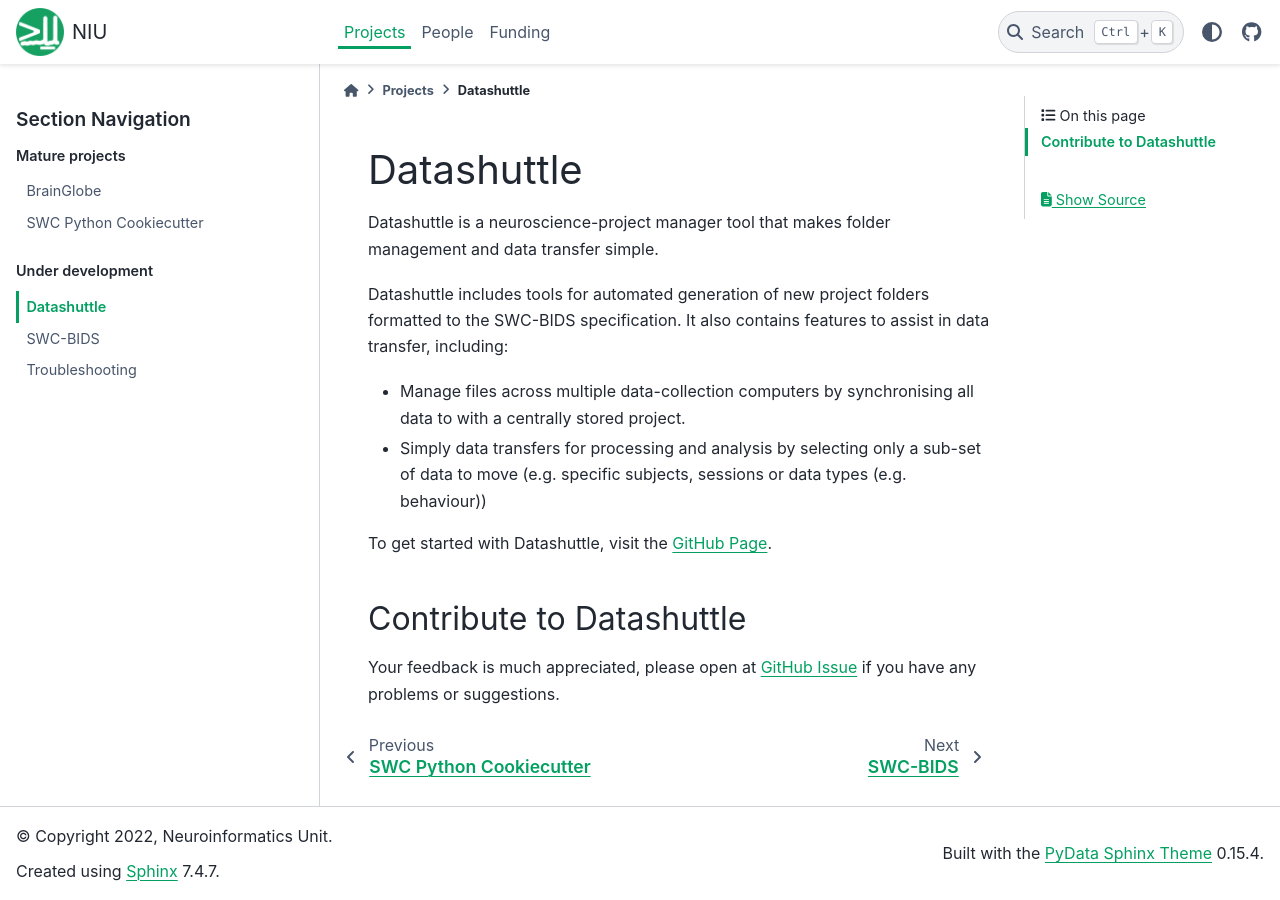
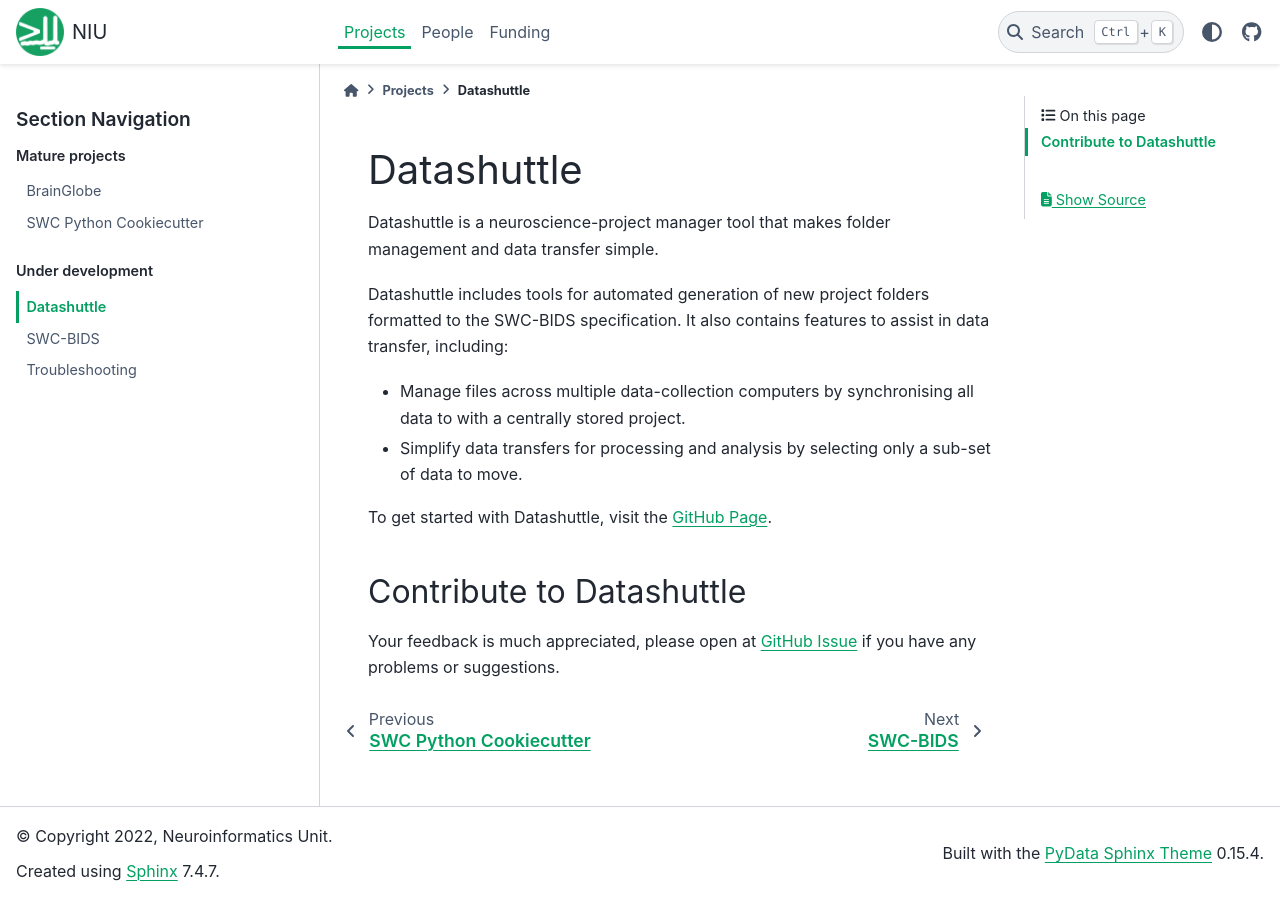
Before and after one commit to neuroinformatics-unit/neuroinformatics-unit.github.io, a Sphinx documentation site: the page built from docs/source/projects/datashuttle.md, in a window 1280 px wide. Built offline with Sphinx 7.4.7 and the PyData theme 0.15.4, drawn with Linux system fonts in a browser that asks for light colours.

Commit message:
Update datashuttle.md

```diff
--- a/docs/source/projects/datashuttle.md
+++ b/docs/source/projects/datashuttle.md
@@ -4,9 +4,8 @@
 
 Datashuttle includes tools for automated generation of new project folders formatted to the SWC-BIDS specification.
 It also contains features to assist in data transfer, including:
-* Manage files across multiple data-collection computers by synchronising
-all data to with a centrally stored project.
-* Simply data transfers for processing and analysis by selecting only a sub-set of data to move (e.g. specific subjects, sessions or data types (e.g. behaviour))
+* Manage files across multiple data-collection computers by synchronising all data to with a centrally stored project.
+* Simplify data transfers for processing and analysis by selecting only a sub-set of data to move.
 
 To get started with Datashuttle, visit the [GitHub Page](https://github.com/neuroinformatics-unit/datashuttle).
 
```
